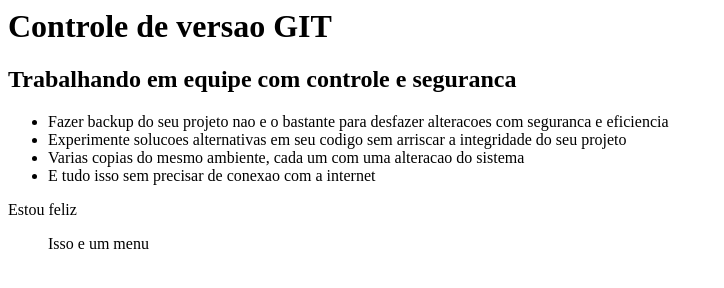
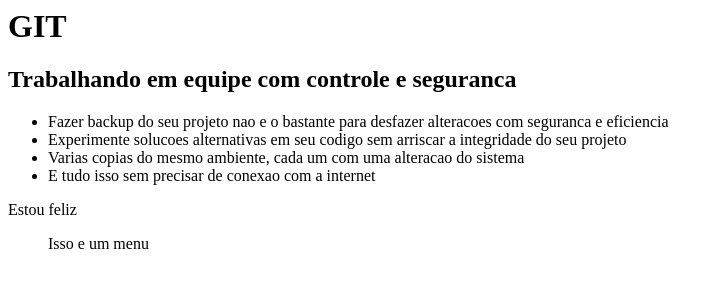
Before and after one commit to Lucasmateuseng/Curso-github, a plain HTML site: page index.html in a window 1280 px wide. Shown: the whole page, without its empty margins (0-724 px from the left). Drawn offline with Linux system fonts and the light colour scheme.

Commit message:
alteração do titulo

```diff
--- a/index.html
+++ b/index.html
@@ -5,7 +5,7 @@
 	</head>
 
 	<body>
-		<h1>Controle de versao GIT</h1>
+		<h1>GIT</h1>
 		<h2>Trabalhando em equipe com controle e seguranca</h2>
 
 		<ul>
```
